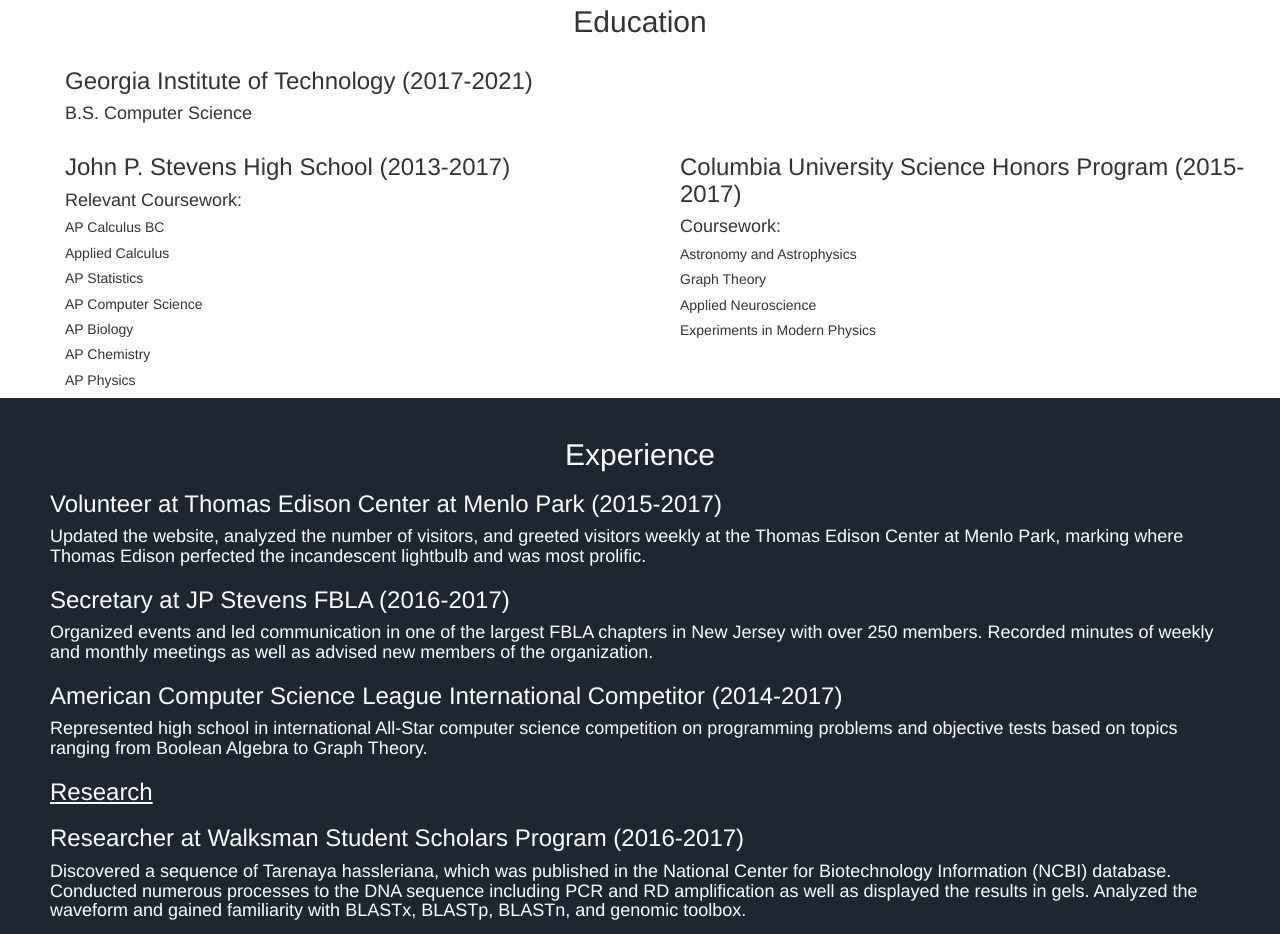
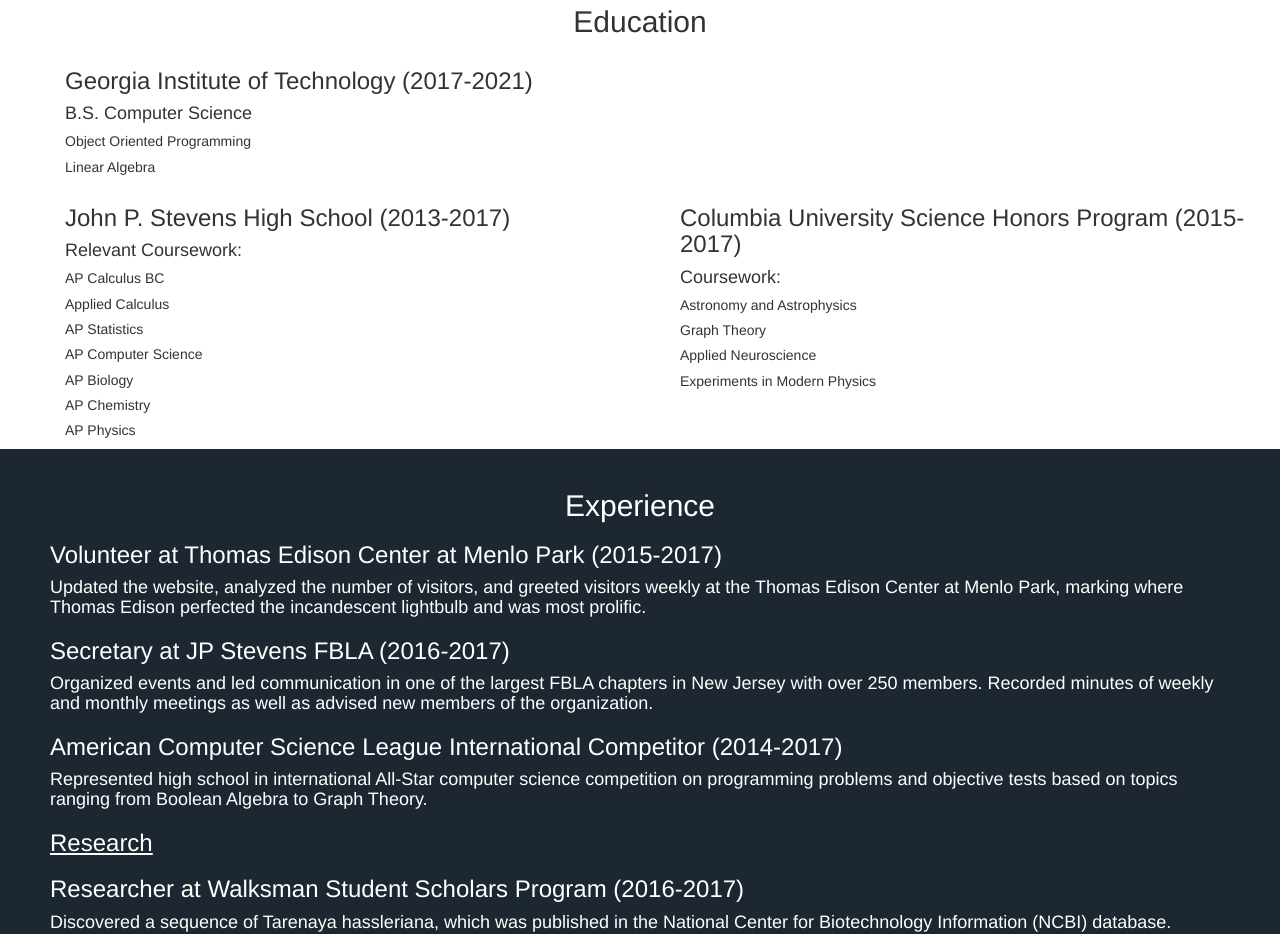
Before and after one commit to ArnabDey/ArnabDey.github.io, a plain HTML site: page index.html in a window 1280 px wide. Shown: the part 1320-2254 px from the top of the page. Drawn offline with nearby package versions, Linux system fonts and the light colour scheme.

Commit message:
Adding fall 2017 coursework

```diff
--- a/index.html
+++ b/index.html
@@ -86,6 +86,8 @@
 					<div class = "col-xs-6">
 						<h3 id = "CollegeName"> Georgia Institute of Technology (2017-2021) </h3>
 						<h4 id = "DegreeName"> B.S. Computer Science </h4>
+						<h5> Object Oriented Programming </h5>
+						<h5> Linear Algebra </h5>
 					</div>
 				</div>
 				<div class="row">
```
